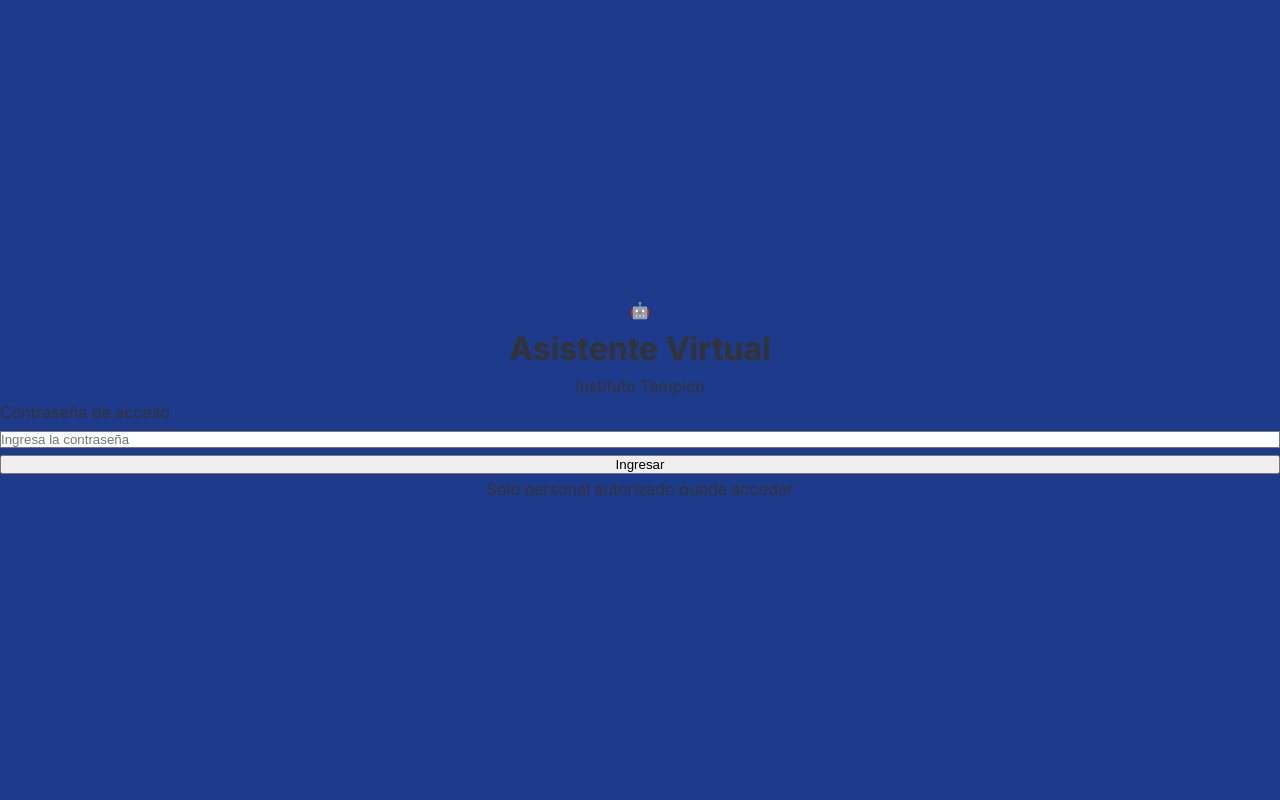
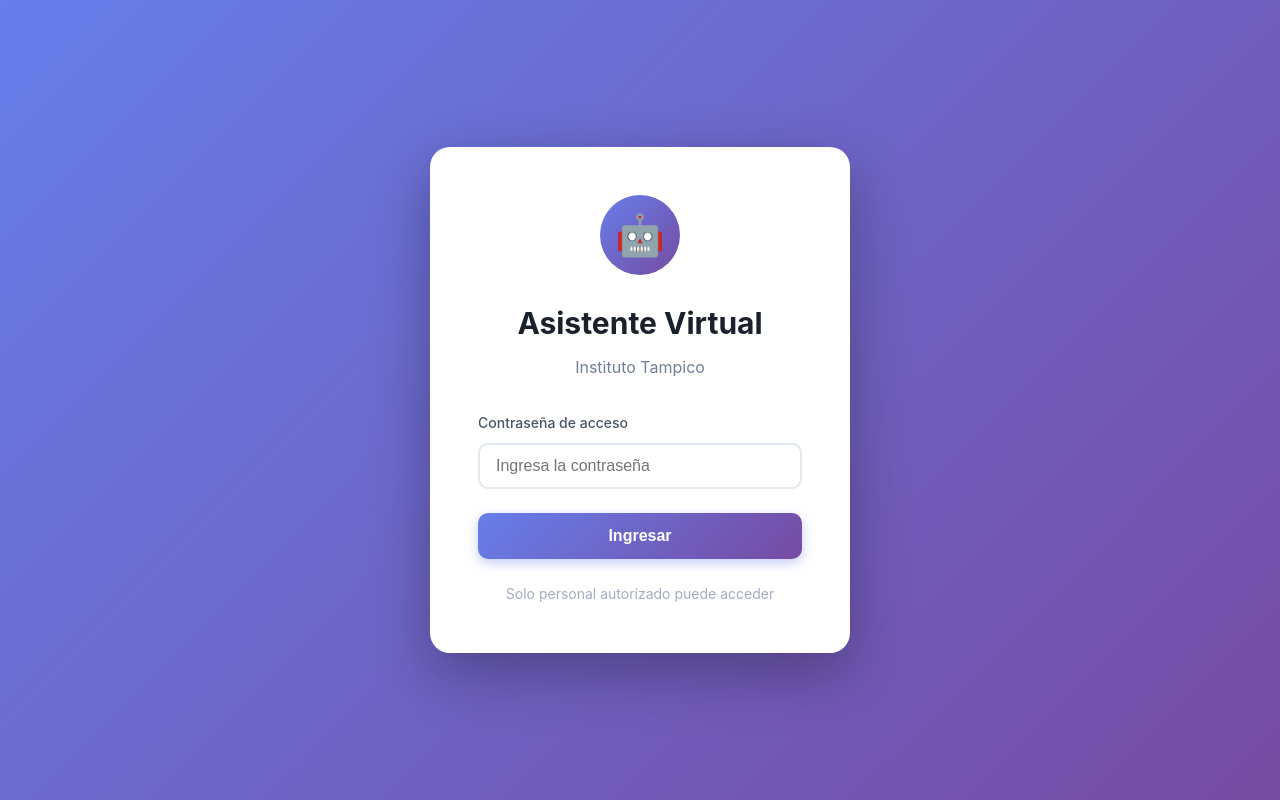
Before and after one commit to winston93-cloud/open_house, a Next.js app: page /asistente in a window 1280 px wide. Built offline with nearby package versions, Linux system fonts and the light colour scheme.

Commit message:
fix: Rediseñar interfaz del asistente con estilos propios
- Login con degradado morado/azul y diseño limpio
- Chat con diseño moderno y burbujas de mensaje elegantes
- Eliminados estilos globales que causaban conflictos
- UI completamente personalizada sin dependencias de Tailwind

```diff
--- a/app/asistente/page.tsx
+++ b/app/asistente/page.tsx
@@ -1,7 +1,6 @@
 'use client';
 
 import { useState, useRef, useEffect } from 'react';
-import Image from 'next/image';
 
 interface Message {
   role: 'user' | 'assistant';
@@ -170,26 +169,77 @@ export default function AsistenteIA() {
   // Pantalla de login
   if (!authenticated) {
     return (
-      <div className="min-h-screen bg-gradient-to-br from-blue-50 via-white to-blue-50 flex items-center justify-center p-4">
-        <div className="bg-white rounded-2xl shadow-xl p-8 max-w-md w-full">
-          <div className="text-center mb-6">
-            <div className="w-20 h-20 bg-blue-600 rounded-full flex items-center justify-center mx-auto mb-4">
-              <span className="text-4xl">🤖</span>
+      <div style={{
+        minHeight: '100vh',
+        background: 'linear-gradient(135deg, #667eea 0%, #764ba2 100%)',
+        display: 'flex',
+        alignItems: 'center',
+        justifyContent: 'center',
+        padding: '1rem',
+        fontFamily: '-apple-system, BlinkMacSystemFont, "Segoe UI", Roboto, "Helvetica Neue", Arial, sans-serif'
+      }}>
+        <div style={{
+          background: 'white',
+          borderRadius: '20px',
+          boxShadow: '0 20px 60px rgba(0,0,0,0.3)',
+          padding: '3rem',
+          maxWidth: '420px',
+          width: '100%'
+        }}>
+          <div style={{ textAlign: 'center', marginBottom: '2rem' }}>
+            <div style={{
+              width: '80px',
+              height: '80px',
+              background: 'linear-gradient(135deg, #667eea 0%, #764ba2 100%)',
+              borderRadius: '50%',
+              display: 'flex',
+              alignItems: 'center',
+              justifyContent: 'center',
+              margin: '0 auto 1.5rem',
+              fontSize: '2.5rem'
+            }}>
+              🤖
             </div>
-            <h1 className="text-2xl font-bold text-gray-800 mb-2">Asistente Virtual</h1>
-            <p className="text-gray-600">Instituto Tampico</p>
+            <h1 style={{
+              fontSize: '1.875rem',
+              fontWeight: 'bold',
+              color: '#1a202c',
+              marginBottom: '0.5rem'
+            }}>
+              Asistente Virtual
+            </h1>
+            <p style={{ color: '#718096', fontSize: '1rem' }}>
+              Instituto Tampico
+            </p>
           </div>
 
-          <form onSubmit={handleLogin} className="space-y-4">
-            <div>
-              <label className="block text-sm font-medium text-gray-700 mb-2">
+          <form onSubmit={handleLogin}>
+            <div style={{ marginBottom: '1.5rem' }}>
+              <label style={{
+                display: 'block',
+                fontSize: '0.875rem',
+                fontWeight: '500',
+                color: '#4a5568',
+                marginBottom: '0.5rem'
+              }}>
                 Contraseña de acceso
               </label>
               <input
                 type="password"
                 value={password}
                 onChange={(e) => setPassword(e.target.value)}
-                className="w-full px-4 py-3 border border-gray-300 rounded-lg focus:ring-2 focus:ring-blue-500 focus:border-transparent"
+                style={{
+                  width: '100%',
+                  padding: '0.75rem 1rem',
+                  border: '2px solid #e2e8f0',
+                  borderRadius: '10px',
+                  fontSize: '1rem',
+                  outline: 'none',
+                  transition: 'all 0.2s',
+                  boxSizing: 'border-box'
+                }}
+                onFocus={(e) => e.target.style.borderColor = '#667eea'}
+                onBlur={(e) => e.target.style.borderColor = '#e2e8f0'}
                 placeholder="Ingresa la contraseña"
                 required
               />
@@ -197,13 +247,32 @@ export default function AsistenteIA() {
 
             <button
               type="submit"
-              className="w-full bg-blue-600 text-white py-3 rounded-lg font-semibold hover:bg-blue-700 transition-colors"
+              style={{
+                width: '100%',
+                background: 'linear-gradient(135deg, #667eea 0%, #764ba2 100%)',
+                color: 'white',
+                padding: '0.875rem',
+                borderRadius: '10px',
+                fontSize: '1rem',
+                fontWeight: '600',
+                border: 'none',
+                cursor: 'pointer',
+                transition: 'transform 0.2s',
+                boxShadow: '0 4px 12px rgba(102, 126, 234, 0.4)'
+              }}
+              onMouseEnter={(e) => e.currentTarget.style.transform = 'translateY(-2px)'}
+              onMouseLeave={(e) => e.currentTarget.style.transform = 'translateY(0)'}
             >
               Ingresar
             </button>
           </form>
 
-          <p className="text-sm text-gray-500 text-center mt-6">
+          <p style={{
+            fontSize: '0.875rem',
+            color: '#a0aec0',
+            textAlign: 'center',
+            marginTop: '1.5rem'
+          }}>
             Solo personal autorizado puede acceder
           </p>
         </div>
@@ -213,52 +282,138 @@ export default function AsistenteIA() {
 
   // Pantalla principal del chat
   return (
-    <div className="min-h-screen bg-gradient-to-br from-blue-50 via-white to-blue-50">
+    <div style={{
+      minHeight: '100vh',
+      background: 'linear-gradient(135deg, #667eea 0%, #764ba2 100%)',
+      fontFamily: '-apple-system, BlinkMacSystemFont, "Segoe UI", Roboto, "Helvetica Neue", Arial, sans-serif'
+    }}>
       {/* Header */}
-      <div className="bg-white border-b border-gray-200 shadow-sm">
-        <div className="max-w-4xl mx-auto px-4 py-4 flex items-center justify-between">
-          <div className="flex items-center space-x-3">
-            <div className="w-12 h-12 bg-blue-600 rounded-full flex items-center justify-center">
-              <span className="text-2xl">🤖</span>
+      <div style={{
+        background: 'rgba(255, 255, 255, 0.98)',
+        borderBottom: '1px solid rgba(0,0,0,0.1)',
+        boxShadow: '0 2px 10px rgba(0,0,0,0.1)'
+      }}>
+        <div style={{
+          maxWidth: '1000px',
+          margin: '0 auto',
+          padding: '1rem 1.5rem',
+          display: 'flex',
+          alignItems: 'center',
+          justifyContent: 'space-between'
+        }}>
+          <div style={{ display: 'flex', alignItems: 'center', gap: '1rem' }}>
+            <div style={{
+              width: '48px',
+              height: '48px',
+              background: 'linear-gradient(135deg, #667eea 0%, #764ba2 100%)',
+              borderRadius: '50%',
+              display: 'flex',
+              alignItems: 'center',
+              justifyContent: 'center',
+              fontSize: '1.5rem'
+            }}>
+              🤖
             </div>
             <div>
-              <h1 className="text-xl font-bold text-gray-800">Asistente Virtual</h1>
-              <p className="text-sm text-gray-500">Instituto Tampico</p>
+              <h1 style={{
+                fontSize: '1.25rem',
+                fontWeight: 'bold',
+                color: '#1a202c',
+                margin: 0
+              }}>
+                Asistente Virtual
+              </h1>
+              <p style={{
+                fontSize: '0.875rem',
+                color: '#718096',
+                margin: 0
+              }}>
+                Instituto Tampico
+              </p>
             </div>
           </div>
 
           <a
             href="/"
-            className="text-gray-600 hover:text-gray-800 transition-colors"
+            style={{
+              color: '#718096',
+              textDecoration: 'none',
+              fontSize: '1.5rem',
+              padding: '0.5rem',
+              borderRadius: '8px',
+              display: 'flex',
+              alignItems: 'center',
+              justifyContent: 'center',
+              transition: 'all 0.2s'
+            }}
+            onMouseEnter={(e) => {
+              e.currentTarget.style.background = '#f7fafc';
+              e.currentTarget.style.color = '#1a202c';
+            }}
+            onMouseLeave={(e) => {
+              e.currentTarget.style.background = 'transparent';
+              e.currentTarget.style.color = '#718096';
+            }}
           >
-            <svg className="w-6 h-6" fill="none" stroke="currentColor" viewBox="0 0 24 24">
-              <path strokeLinecap="round" strokeLinejoin="round" strokeWidth={2} d="M6 18L18 6M6 6l12 12" />
-            </svg>
+            ✕
           </a>
         </div>
       </div>
 
       {/* Chat Container */}
-      <div className="max-w-4xl mx-auto px-4 py-6 flex flex-col" style={{ height: 'calc(100vh - 80px)' }}>
+      <div style={{
+        maxWidth: '1000px',
+        margin: '0 auto',
+        padding: '1.5rem',
+        height: 'calc(100vh - 88px)',
+        display: 'flex',
+        flexDirection: 'column'
+      }}>
 
         {/* Messages Area */}
-        <div className="flex-1 overflow-y-auto mb-4 space-y-4">
+        <div style={{
+          flex: 1,
+          overflowY: 'auto',
+          marginBottom: '1rem',
+          display: 'flex',
+          flexDirection: 'column',
+          gap: '1rem'
+        }}>
           {messages.map((message, index) => (
             <div
               key={index}
-              className={`flex ${message.role === 'user' ? 'justify-end' : 'justify-start'}`}
+              style={{
+                display: 'flex',
+                justifyContent: message.role === 'user' ? 'flex-end' : 'flex-start'
+              }}
             >
-              <div
-                className={`max-w-[80%] rounded-2xl px-4 py-3 ${
-                  message.role === 'user'
-                    ? 'bg-blue-600 text-white'
-                    : 'bg-white text-gray-800 shadow-md border border-gray-100'
-                }`}
-              >
-                <p className="whitespace-pre-wrap break-words">{message.content}</p>
-                <p className={`text-xs mt-2 ${
-                  message.role === 'user' ? 'text-blue-100' : 'text-gray-400'
-                }`}>
+              <div style={{
+                maxWidth: '75%',
+                borderRadius: '18px',
+                padding: '0.875rem 1.125rem',
+                background: message.role === 'user'
+                  ? 'linear-gradient(135deg, #667eea 0%, #764ba2 100%)'
+                  : 'rgba(255, 255, 255, 0.98)',
+                color: message.role === 'user' ? 'white' : '#1a202c',
+                boxShadow: message.role === 'user'
+                  ? '0 4px 12px rgba(102, 126, 234, 0.4)'
+                  : '0 2px 8px rgba(0,0,0,0.1)',
+                border: message.role === 'user' ? 'none' : '1px solid rgba(0,0,0,0.05)'
+              }}>
+                <p style={{
+                  whiteSpace: 'pre-wrap',
+                  wordBreak: 'break-word',
+                  margin: 0,
+                  lineHeight: '1.5'
+                }}>
+                  {message.content}
+                </p>
+                <p style={{
+                  fontSize: '0.75rem',
+                  marginTop: '0.5rem',
+                  marginBottom: 0,
+                  opacity: 0.7
+                }}>
                   {message.timestamp.toLocaleTimeString('es-MX', {
                     hour: '2-digit',
                     minute: '2-digit'
@@ -269,12 +424,36 @@ export default function AsistenteIA() {
           ))}
 
           {isLoading && (
-            <div className="flex justify-start">
-              <div className="bg-white text-gray-800 rounded-2xl px-4 py-3 shadow-md border border-gray-100">
-                <div className="flex space-x-2">
-                  <div className="w-2 h-2 bg-gray-400 rounded-full animate-bounce" style={{ animationDelay: '0ms' }}></div>
-                  <div className="w-2 h-2 bg-gray-400 rounded-full animate-bounce" style={{ animationDelay: '150ms' }}></div>
-                  <div className="w-2 h-2 bg-gray-400 rounded-full animate-bounce" style={{ animationDelay: '300ms' }}></div>
+            <div style={{ display: 'flex', justifyContent: 'flex-start' }}>
+              <div style={{
+                background: 'rgba(255, 255, 255, 0.98)',
+                borderRadius: '18px',
+                padding: '0.875rem 1.125rem',
+                boxShadow: '0 2px 8px rgba(0,0,0,0.1)',
+                border: '1px solid rgba(0,0,0,0.05)'
+              }}>
+                <div style={{ display: 'flex', gap: '0.5rem' }}>
+                  <div style={{
+                    width: '8px',
+                    height: '8px',
+                    background: '#a0aec0',
+                    borderRadius: '50%',
+                    animation: 'bounce 1.4s infinite ease-in-out'
+                  }}></div>
+                  <div style={{
+                    width: '8px',
+                    height: '8px',
+                    background: '#a0aec0',
+                    borderRadius: '50%',
+                    animation: 'bounce 1.4s infinite ease-in-out 0.2s'
+                  }}></div>
+                  <div style={{
+                    width: '8px',
+                    height: '8px',
+                    background: '#a0aec0',
+                    borderRadius: '50%',
+                    animation: 'bounce 1.4s infinite ease-in-out 0.4s'
+                  }}></div>
                 </div>
               </div>
             </div>
@@ -284,47 +463,105 @@ export default function AsistenteIA() {
         </div>
 
         {/* Input Area */}
-        <div className="bg-white rounded-2xl shadow-lg border border-gray-200 p-4">
-          <form onSubmit={handleSubmit} className="flex items-end space-x-3">
+        <div style={{
+          background: 'rgba(255, 255, 255, 0.98)',
+          borderRadius: '20px',
+          boxShadow: '0 8px 24px rgba(0,0,0,0.15)',
+          border: '1px solid rgba(0,0,0,0.05)',
+          padding: '1rem'
+        }}>
+          <form onSubmit={handleSubmit} style={{
+            display: 'flex',
+            alignItems: 'flex-end',
+            gap: '0.75rem'
+          }}>
             <textarea
               ref={textareaRef}
               value={inputMessage}
               onChange={(e) => setInputMessage(e.target.value)}
               onKeyDown={handleKeyDown}
               placeholder="Escribe tu pregunta aquí..."
-              className="flex-1 resize-none max-h-32 px-4 py-3 border border-gray-300 rounded-xl focus:ring-2 focus:ring-blue-500 focus:border-transparent"
+              disabled={isLoading}
+              style={{
+                flex: 1,
+                resize: 'none',
+                maxHeight: '120px',
+                padding: '0.75rem 1rem',
+                border: '2px solid #e2e8f0',
+                borderRadius: '12px',
+                fontSize: '1rem',
+                outline: 'none',
+                transition: 'all 0.2s',
+                fontFamily: 'inherit',
+                boxSizing: 'border-box'
+              }}
+              onFocus={(e) => e.target.style.borderColor = '#667eea'}
+              onBlur={(e) => e.target.style.borderColor = '#e2e8f0'}
               rows={1}
-              disabled={isLoading}
             />
 
             <button
               type="submit"
               disabled={!inputMessage.trim() || isLoading}
-              className={`px-6 py-3 rounded-xl font-semibold transition-all ${
-                !inputMessage.trim() || isLoading
-                  ? 'bg-gray-300 text-gray-500 cursor-not-allowed'
-                  : 'bg-blue-600 text-white hover:bg-blue-700 shadow-md hover:shadow-lg'
-              }`}
+              style={{
+                padding: '0.75rem 1.5rem',
+                borderRadius: '12px',
+                fontWeight: '600',
+                border: 'none',
+                cursor: inputMessage.trim() && !isLoading ? 'pointer' : 'not-allowed',
+                background: inputMessage.trim() && !isLoading
+                  ? 'linear-gradient(135deg, #667eea 0%, #764ba2 100%)'
+                  : '#e2e8f0',
+                color: inputMessage.trim() && !isLoading ? 'white' : '#a0aec0',
+                boxShadow: inputMessage.trim() && !isLoading
+                  ? '0 4px 12px rgba(102, 126, 234, 0.4)'
+                  : 'none',
+                transition: 'all 0.2s',
+                fontSize: '1.25rem',
+                display: 'flex',
+                alignItems: 'center',
+                justifyContent: 'center'
+              }}
+              onMouseEnter={(e) => {
+                if (inputMessage.trim() && !isLoading) {
+                  e.currentTarget.style.transform = 'translateY(-2px)';
+                  e.currentTarget.style.boxShadow = '0 6px 16px rgba(102, 126, 234, 0.5)';
+                }
+              }}
+              onMouseLeave={(e) => {
+                e.currentTarget.style.transform = 'translateY(0)';
+                e.currentTarget.style.boxShadow = inputMessage.trim() && !isLoading
+                  ? '0 4px 12px rgba(102, 126, 234, 0.4)'
+                  : 'none';
+              }}
             >
-              {isLoading ? (
-                <svg className="animate-spin h-5 w-5" viewBox="0 0 24 24">
-                  <circle className="opacity-25" cx="12" cy="12" r="10" stroke="currentColor" strokeWidth="4" fill="none"></circle>
-                  <path className="opacity-75" fill="currentColor" d="M4 12a8 8 0 018-8V0C5.373 0 0 5.373 0 12h4zm2 5.291A7.962 7.962 0 014 12H0c0 3.042 1.135 5.824 3 7.938l3-2.647z"></path>
-                </svg>
-              ) : (
-                <svg className="w-5 h-5" fill="none" stroke="currentColor" viewBox="0 0 24 24">
-                  <path strokeLinecap="round" strokeLinejoin="round" strokeWidth={2} d="M12 19l9 2-9-18-9 18 9-2zm0 0v-8" />
-                </svg>
-              )}
+              {isLoading ? '⏳' : '🚀'}
             </button>
           </form>
 
-          <p className="text-xs text-gray-400 mt-2 text-center">
+          <p style={{
+            fontSize: '0.75rem',
+            color: '#a0aec0',
+            textAlign: 'center',
+            marginTop: '0.75rem',
+            marginBottom: 0
+          }}>
             Presiona Enter para enviar • Shift + Enter para nueva línea
           </p>
         </div>
 
       </div>
+
+      <style jsx>{`
+        @keyframes bounce {
+          0%, 80%, 100% {
+            transform: scale(0);
+          }
+          40% {
+            transform: scale(1);
+          }
+        }
+      `}</style>
     </div>
   );
 }
```
